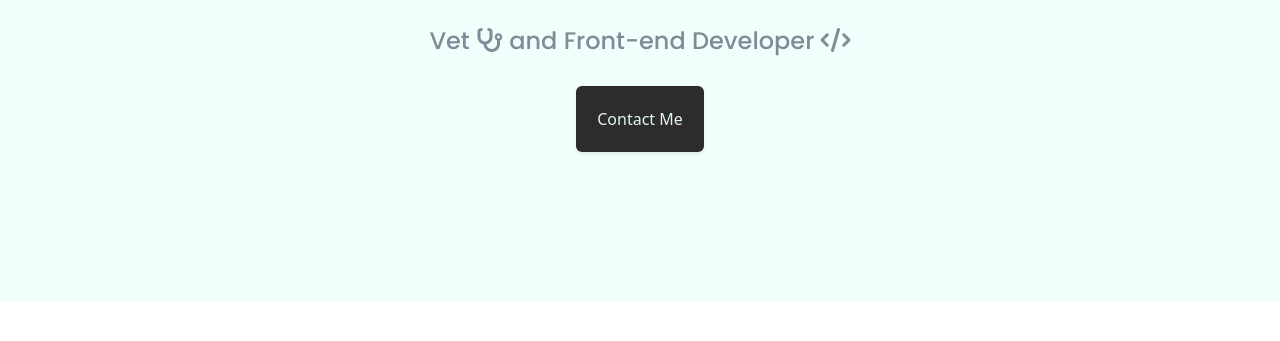
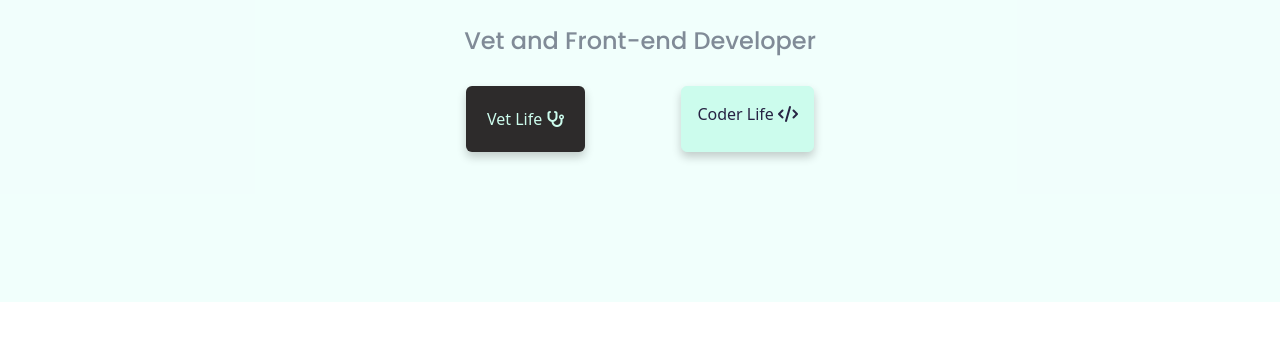
Before and after one commit to nwxanin/Naz-portfolio, a plain HTML site: page index.html in a window 1280 px wide. Shown: the part 315-656 px from the top of the page. Drawn offline with nearby package versions, Linux system fonts and the light colour scheme; a web font is replaced by a local one.

Commit message:
button vet life and button coder created

```diff
--- a/index.html
+++ b/index.html
@@ -33,12 +33,14 @@
     <div class="hero text-center">
       <p><i class="fa-solid fa-cat"></i> Hi I'm</p>
       <h1>Zahra Mohammadi</h1>
-      <h2>
-        Vet <i class="fa-solid fa-stethoscope"></i> and Front-end Developer
-        <i class="fa-solid fa-code"></i>
-      </h2>
-      <div>
-        <a href="#" class="btn btn-black shadow-sm">Contact Me</a>
+      <h2>Vet and Front-end Developer</h2>
+      <div class="d-flex justify-content-center">
+        <a href="#" class="btn btn-black mx-5"
+          >Vet Life <i class="fa-solid fa-stethoscope"></i
+        ></a>
+        <a href="#" class="btn btn-light-green mx-5"
+          >Coder Life <i class="fa-solid fa-code"></i
+        ></a>
       </div>
     </div>
   </body>
--- a/src/style.css
+++ b/src/style.css
@@ -1,6 +1,6 @@
 :root {
   --light-background-color: rgba(186, 252, 239, 0.2);
-  --light-green-color: rgb(220, 247, 244);
+  --light-green-color: rgb(204, 252, 237);
   --header-font: "Playfair Display", serif;
   --paragraph-font: "Poppins", sans-serif;
 }
@@ -24,14 +24,30 @@ h2 {
   color: #808b97;
   font-size: 24px;
   font-family: var(--paragraph-font);
+  font-weight: 500px;
   margin: 30px 0;
 }
 .btn-black {
   padding: 20px 20px;
   background: rgb(45, 43, 43);
   color: var(--light-green-color);
+  box-shadow: 0 5px 10px rgba(0, 0, 0, 0.2);
 }
 .btn-black:hover {
   background: black;
   color: var(--light-green-color);
 }
+
+.btn-light-green {
+  background: var(--light-green-color);
+  border-color: var(--light-green-color);
+  padding: 15px 15px;
+  color: #272343;
+  box-shadow: 0 5px 10px rgba(0, 0, 0, 0.2);
+}
+
+.btn-light-green:hover {
+  color: #272343;
+  background: var(--light-green-color);
+  font-weight: 500;
+}
```
